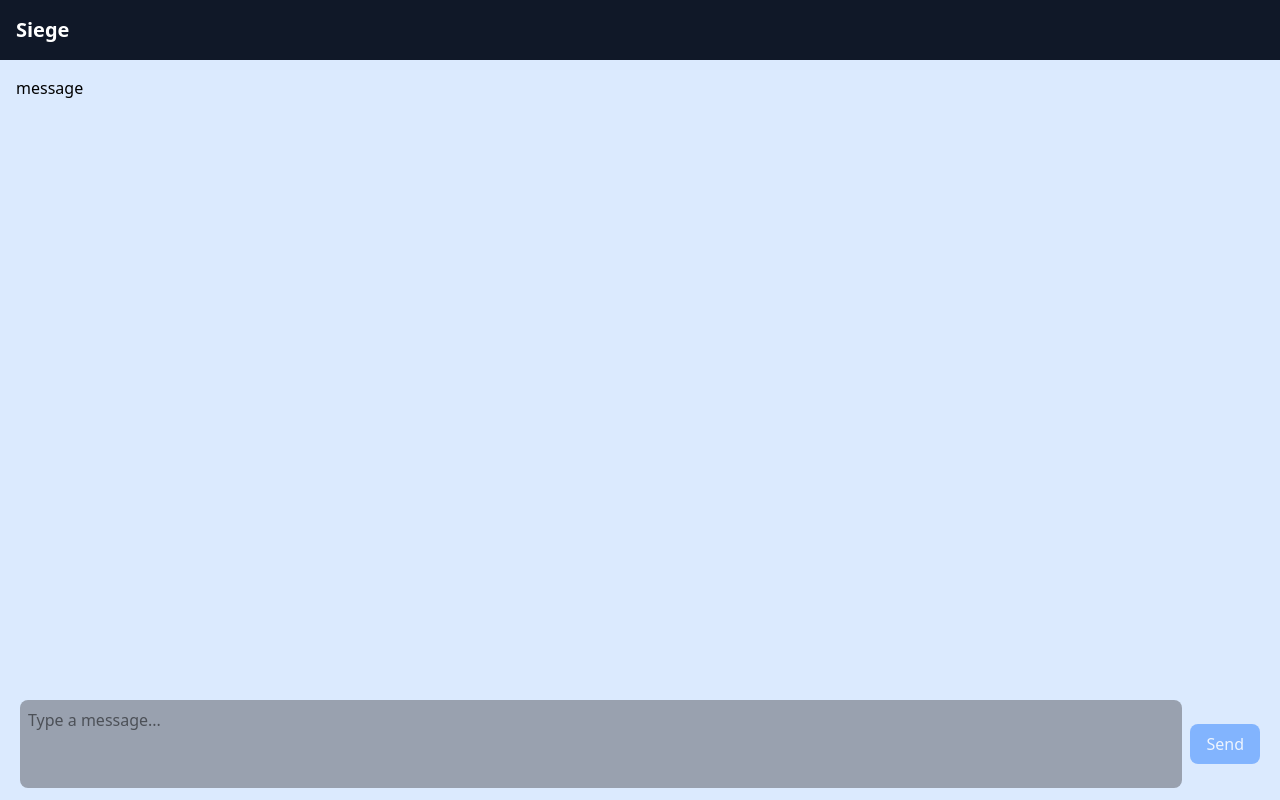
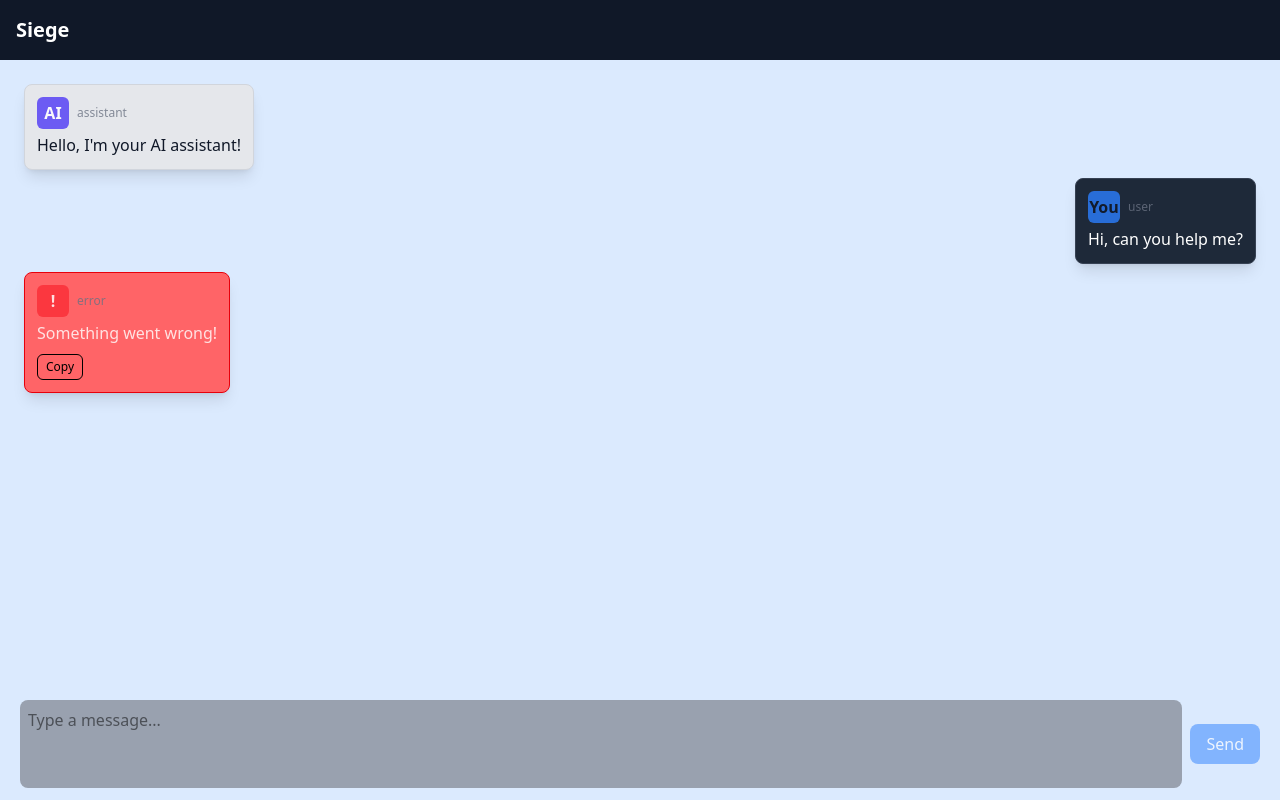
Before and after one commit to BNB2006/Chatboat, a React (Vite) app in the folder client/: page / in a window 1280 px wide. Built offline with nearby package versions, Linux system fonts and the light colour scheme.

Commit message:
Messages design and layout

```diff
--- /dev/null
+++ b/client/src/components/Avatar.jsx
@@ -0,0 +1,24 @@
+export default function Avatar({ role }){
+
+    if(role === "error"){
+        return(
+            <div className="w-8 h-8 flex items-center justify-center rounded-md bg-red-500 text-white font-bold">
+                !
+            </div>
+        )
+    }
+
+    if(role === "user"){
+        return(
+            <div className="w-8 h-8 flex items-center justify-center rounded-md bg-blue-500 text-gray-900 font-bold">
+                You
+            </div>
+        )
+    }
+
+    return(
+        <div className="w-8 h-8 flex items-center justify-center rounded-md bg-indigo-600 text-white font-bold">
+            AI
+        </div>
+    )
+}
--- a/client/src/components/Chat.jsx
+++ b/client/src/components/Chat.jsx
@@ -1,8 +1,20 @@
+import { useState } from "react"
+import MessageBubble from "./MessageBubble"
+
 export default function Chat(){
+    const [messages] = useState([
+        {id:1, role:'assistant', content:"Hello, I'm your AI assistant!"},
+        {id:2, role:'user', content:"Hi, can you help me?"},
+        {id:3, role:'error', content:'Something went wrong!'}
+    ])
 return(
     <div className="flex flex-col flex-1 overflow-hidden">
 
-        <div className="flex-1 overflow-y-auto p-4">message</div>
+        <div className="flex-1 overflow-y-auto p-4">
+            {messages.map((m) => (
+                <MessageBubble key={m.id} role={m.role} text={m.content}/>
+            ))}
+        </div>
 
         <div className="absolute bottom-3 left-5 right-5 flex items-center gap-2 border-gray-300">
             <textarea
--- /dev/null
+++ b/client/src/components/CopyButton.jsx
@@ -0,0 +1,17 @@
+import { useState } from "react"
+
+export default function CopyButton(){
+    const [done, setDone] = useState(false)
+
+    async function copy() {
+        await navigator.clipboard.writeText(text);
+        setDone(true);
+        setTimeout(()=> setDone(false), 1200)
+    }
+
+    return(
+        <button className="text-xs border rounded-md px-2 py-1 text-black hover:bg-gray-200">
+            {done ? 'Copied': 'Copy'}
+        </button>
+    )
+}
--- /dev/null
+++ b/client/src/components/MessageBubble.jsx
@@ -0,0 +1,31 @@
+import Avatar from "./Avatar";
+import CopyButton from "./CopyButton";
+
+export default function MessageBubble({ role, text }){
+    const isUser = role === "user";
+    const isError = role === "error";
+    return(
+        <div className={`flex m-2 ${isUser ? 'justify-end':'justify-start'}`}>
+            <div className={`max-w-[80%] p-3 rounded-lg border shadow-lg whitespace-pre-wrap
+                ${isUser ? 'bg-gray-800 text-white border-gray-700'
+                    : isError ? 'bg-red-400 text-red-100 border-red-600' :'bg-gray-200 text-gray-900 border-gray-300'
+                }`}>
+
+                <div className="flex items-center gap-2 mb-1 opacity-80">
+                    <Avatar role={role}/>
+                    <span className="text-xs text-gray-500">{role}</span>
+                </div>
+
+                <div>{text}</div>
+
+                {isError && (
+                    <div className="mt-2">
+                        <CopyButton text={text}/>
+                    </div>
+                )}
+
+            </div>
+
+        </div>
+    )
+}
```
